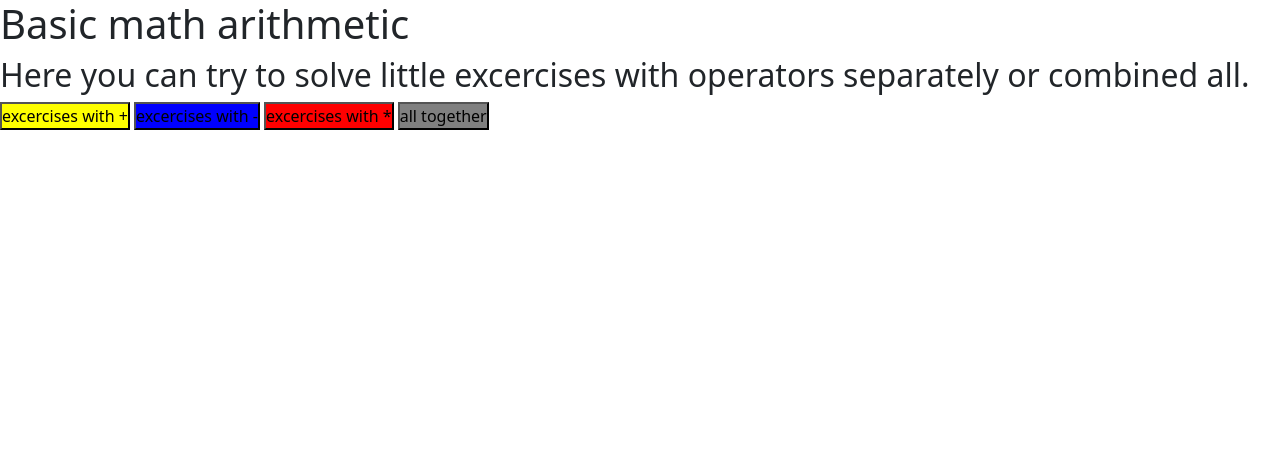
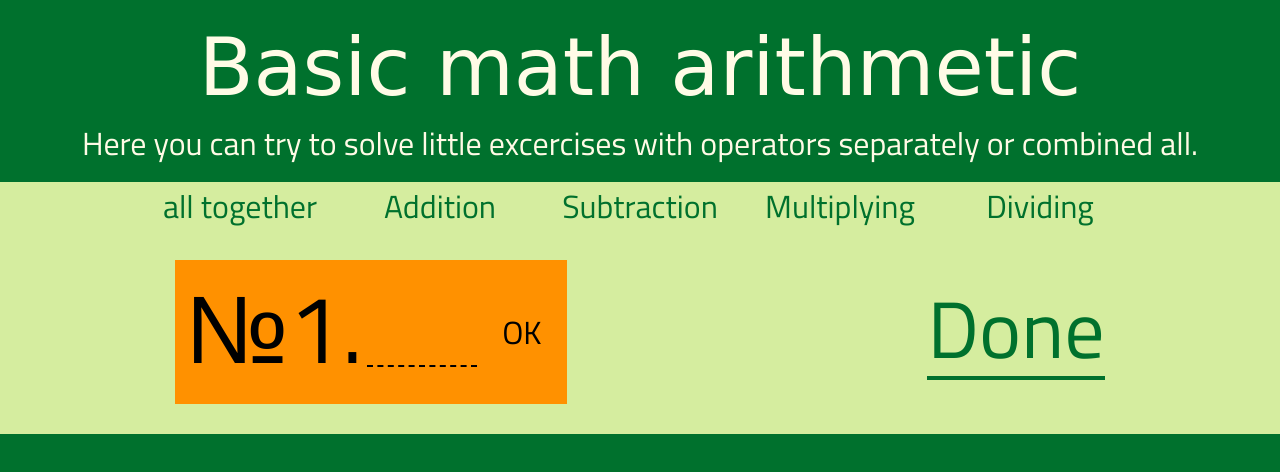
Before and after one commit to KaterinaGrabovyk/Mathematic-quiz, a plain HTML site: page index.html in a window 1280 px wide. Drawn offline with nearby package versions, Linux system fonts and the light colour scheme; a web font is replaced by a local one.

Commit message:
Added Division, Added styling

```diff
--- a/index.html
+++ b/index.html
@@ -6,59 +6,85 @@
     <meta http-equiv='expires' content='0'>
     <meta http-equiv='pragma' content='no-cache'>
 
+
+    <link rel="preconnect" href="https://fonts.googleapis.com">
+    <link rel="preconnect" href="https://fonts.gstatic.com" crossorigin>
+    <link href="https://fonts.googleapis.com/css2?family=Rosarivo:ital@0;1&display=swap" rel="stylesheet">
+
+    <link rel="preconnect" href="https://fonts.googleapis.com">
+<link rel="preconnect" href="https://fonts.gstatic.com" crossorigin>
+<link href="https://fonts.googleapis.com/css2?family=Titillium+Web:ital,wght@0,200;0,300;0,400;0,600;0,700;0,900;1,200;1,300;1,400;1,600;1,700&display=swap" rel="stylesheet">
+
     <link href="https://cdn.jsdelivr.net/npm/bootstrap@5.3.3/dist/css/bootstrap.min.css" rel="stylesheet" integrity="sha384-QWTKZyjpPEjISv5WaRU9OFeRpok6YctnYmDr5pNlyT2bRjXh0JMhjY6hW+ALEwIH" crossorigin="anonymous">
     <link rel="stylesheet" href="style.css">
     <meta name="viewport" content="width=device-width, initial-scale=1.0">
     <title>Simple math</title>
 </head>
 <body>
+
     <h1>Basic math arithmetic</h1>
    <h2>Here you can try to solve little excercises with operators separately or combined all.</h2>
+   <div class="all">
    <div class="buttons">
-    <button class="plus">excercises with + </button>
-    <button class="minus">excercises with - </button>
-    <button class="multiply">excercises with * </button>
     <button class="together">all together </button>
+    <button class="plus">Addition </button>
+    <button class="minus">Subtraction </button>
+    <button class="multiply">Multiplying </button>
+    <button class="divide">Dividing </button>
+
    </div>
    <div class="excercises">
       <div class="plus">
         <div class="excample">
-            <h3>ex 1</h3>
+            <h3>№1.</h3>
             <p></p>
-            <input onfocus=this.value='' type="number"  id="plus" placeholder="answer">
+            <input onfocus=this.value='' type="number"  id="plus" >
            <button>OK</button>
         </div>
         <div class="done">
-            <h1></h1>
+            <h1>Done</h1>
             <div></div>
         </div>
       </div>
       <div class="minus">
         <div class="excample">
-            <h3>ex 1</h3>
+            <h3>№1.</h3>
             <p></p>
-            <input onfocus=this.value='' type="number"  id="minus" placeholder="answer">
+            <input onfocus=this.value='' type="number"  id="minus"  >
            <button>OK</button>
         </div>
         <div class="done">
-            <h1></h1>
+            <h1>Done</h1>
             <div></div>
         </div>
       </div>
       <div class="multiply">
         <div class="excample">
-            <h3>ex 1</h3>
+            <h3>№1.</h3>
             <p></p>
-            <input onfocus=this.value='' type="number"  id="mult" placeholder="answer">
+            <input onfocus=this.value='' type="number"  id="mult"  >
            <button>OK</button>
         </div>
         <div class="done">
-            <h1></h1>
+            <h1>Done</h1>
             <div></div>
         </div>
       </div>
-      <div class="together"></div>
+      <div class="divide">
+        <div class="excample">
+            <h3>№1.</h3>
+            <p></p>
+            <input onfocus=this.value='' type="number"  id="divid"  >
+           <button>OK</button>
+        </div>
+        <div class="done">
+            <h1>Done</h1>
+            <div></div>
+        </div>
+      </div>
+      <!-- <div class="together"></div> -->
    </div>
+  </div>
     <script src="https://cdn.jsdelivr.net/npm/bootstrap@5.3.3/dist/js/bootstrap.bundle.min.js" integrity="sha384-YvpcrYf0tY3lHB60NNkmXc5s9fDVZLESaAA55NDzOxhy9GkcIdslK1eN7N6jIeHz" crossorigin="anonymous"></script>
     <script src="https://ajax.googleapis.com/ajax/libs/jquery/3.7.1/jquery.min.js"></script>
     <script src="math.js" charset="UTF-8"></script>
--- a/math.js
+++ b/math.js
@@ -1,5 +1,112 @@
 var buttons=$(".buttons>button");
 var exs=$(".excercises>div");
+
+
+function plus(){
+var one=Math.floor(Math.random()*100)+1;
+var two=Math.floor(Math.random()*100)+1;
+$(".plus .excample>p").text(one+" + "+two+" = ");
+    var res=one+two;
+    $(".plus input").click(function(){
+        $(".plus input").removeClass("textColAfter");
+    })
+    $(".plus button").click(function(){
+    var val=parseInt(document.getElementById("plus").value);
+    var add=".plus ";
+    var oper=" + ";
+    CalcRes(val,add,oper,one,two,res,plus);})
+}
+
+
+function minus(){
+    var one=Math.floor(Math.random()*100)+1;
+    var two=Math.floor(Math.random()*100)+1;
+    var res;
+    $(".minus .excample>p").text(one+" - "+two+" = ");
+    res=one-two;
+
+     $(".minus input").click(function(){
+        $(".minus input").removeClass("textColAfter");
+    })
+    $(".minus button").click(function(){
+        var val=parseInt(document.getElementById("minus").value);
+        var add=".minus ";
+        var oper=" - ";
+        CalcRes(val,add,oper,one,two,res,minus);
+    })
+}
+
+
+function multiply(){
+    var one=Math.floor(Math.random()*100)+1;
+    var two=Math.floor(Math.random()*20)+1;
+    $(".multiply .excample>p").text(one+" * "+two+" = ");
+    var res=one*two;
+    $(".multiply input").click(function(){
+        $(".multiply input").removeClass("textColAfter");
+    })
+    $(".multiply button").click(function(){
+        var val=parseInt(document.getElementById("mult").value);
+        var add=".multiply ";
+        var oper=" * ";
+        CalcRes(val,add,oper,one,two,res,multiply);
+    })
+}
+
+
+function divide(){
+    var one=Math.floor(Math.random()*100)+1;
+    var two=Math.floor(Math.random()*100)+1;
+    var res;
+    while(one%two>=1){
+     one=Math.floor(Math.random()*100)+1;
+     two=Math.floor(Math.random()*100)+1;
+    }
+    $(".divide input").click(function(){
+        $(".divide input").removeClass("textColAfter");
+    })
+
+    $(".divide .excample>p").text(one+" / "+two+" = ");
+    res=one/two;
+    $(".divide button").click(function(){
+        var val=parseInt(document.getElementById("divid").value);
+        var add=".divide ";
+        var oper=" / ";
+        CalcRes(val,add,oper,one,two,res,divide);
+    })
+}
+
+function CalcRes(e, pl,op,one,two,res,funk){
+    var dones=$(pl+".done p");
+    var a=one+op+two+" = "+res;
+    if(e===res){
+        console.log("right");
+        $(pl+".excample>h3").text("Congratulation!");
+        $(pl+".excample>p").text("");
+        e=0;
+        setTimeout(function(){
+            $(pl+".done div").prepend('<p>'+a+'</p>');
+            $(pl+".excample>h3").text("№"+(dones.length+2)+".");
+            $(pl+"input").addClass("textColAfter");
+            var hei = document.querySelector("div"+pl);
+            var height = hei.offsetHeight;
+            var newHeight = height + 100;
+             hei.setAttribute("height",newHeight+"px");
+             document.querySelector(".excercises").setAttribute("height",newHeight+"px");
+            funk();
+        },3000);
+
+    }else{
+        console.log("wrong");
+        $(pl+".excample>p").hide();
+        $(pl+".excample>h3").text("Wrong! Try again");
+        setTimeout(function(){
+            $(pl+".excample>p").show();
+            $(pl+".excample>h3").text("№"+(dones.length+2)+".");
+        },2000);
+
+    }
+}
 
 
 function visibility(){
@@ -15,77 +122,10 @@ function visibility(){
                     case "plus": plus();break;
                     case "minus": minus();break;
                     case "multiply": multiply();break;
+                    case "divide": divide();break;
                 }
             }
         }
     })
 }
-function plus(){
-var one=Math.floor(Math.random()*100)+1;
-var two=Math.floor(Math.random()*100)+1;
-$(".plus .excample>p").text(one+"+"+two+" = ");
-    var res=one+two;
-    $(".plus button").click(function(){
-    var val=parseInt(document.getElementById("plus").value);
-    var add=".plus ";
-    var oper="+";
-    CalcRes(val,add,oper,one,two,res,plus);})
-}
-function minus(){
-    var one=Math.floor(Math.random()*100)+1;
-    var two=Math.floor(Math.random()*100)+1;
-    var res;
-    if(one>two){
-    $(".minus .excample>p").text(one+"-"+two+" = ");
-    res=one-two;}
-    else{
-        $(".minus .excample>p").text(two+"-"+one+" = ");
-     res=two-one;}
-    $(".minus button").click(function(){
-        var val=parseInt(document.getElementById("minus").value);
-        var add=".minus ";
-        var oper="-";
-        CalcRes(val,add,oper,one,two,res,minus);
-    })
-}
-function multiply(){
-    var one=Math.floor(Math.random()*100)+1;
-    var two=Math.floor(Math.random()*20)+1;
-    $(".multiply .excample>p").text(one+"*"+two+" = ");
-    var res=one*two;
-    $(".multiply button").click(function(){
-        var val=parseInt(document.getElementById("mult").value);
-        var add=".multiply ";
-        var oper="*";
-        CalcRes(val,add,oper,one,two,res,multiply);
-    })
-}
-function CalcRes(e, pl,op,one,two,res,funk){
-    var dones=$(pl+".done>p");
-    var a=one+op+two+"="+res;
-    if(e===res){
-        console.log("right");
-        $(pl+".excample>h3").text("Congratulation!");
-        $(pl+".excample>p").text("");
-        setTimeout(function(){
-            $(pl+".done h1").text("Done");
-            $(pl+".done div").prepend('<p>'+a+'</p>');
-            $(pl+".excample>h3").text("ex "+(dones.length+2));
-            funk();
-        },3000);
-
-    }else{
-        console.log("wrong");
-        $(pl+".excample>p").hide();
-        $(pl+".excample>h3").text("Wrong! Try again");
-        setTimeout(function(){
-            $(pl+".excample>p").show();
-            $(pl+".excample>h3").text("ex "+(dones.length+2));
-        },2000);
-
-    }
-}
-
-
-
 visibility();
--- a/style.css
+++ b/style.css
@@ -1,36 +1,107 @@
 *{
     margin: 0;
     padding: 0;
+    font-family: "Titillium Web", sans-serif;
+    color: #00712D;
+}
+body{
+    background-color: #00712D;
+}
+
+h1,h2{
+    text-align: center;
+    color: #FFFBE6;
+}
+h1{
+    font-family: "Rosarivo", cursive;
+    margin-top: 20px;
+    font-size: 5rem;
+}
+.all{
+    background-color: #D5ED9F;
+    width: 100%;
+}
+.buttons{
+    justify-content: center;
+margin-top: 20px;
+display: flex;
+}
+button{
+    width: 200px;
+    font-size: 2rem;
+    border: none;
+    background-color: #D5ED9F;
 }
 .excercises{
+    background-color: #D5ED9F;
     position: relative;
+    display: flex;
+    justify-content: center;
 }
 .excercises>div{
-border: 1px solid;
+    padding-top: 30px;
 width: 100%;
-height: 400px;
+background-color: #D5ED9F;
 position: absolute;
-visibility:hidden;
-}
-.plus {
-    background-color: yellow;
+gap: 10px;
+/* visibility:hidden; */
+display: flex;
+justify-content: space-around;
+padding-bottom: 30px;
 
 }
-.minus {
-    background-color: blue;
+
+.excample{
+    display: flex;
+    background-color: #FF9100;
+    align-items: center;
+    color: black;
+    padding: 10px;
 }
-.multiply {
-    background-color: red;
+h3{
+    font-size: 6rem;
+    margin-right: 4px;
 }
-.division {
-    background-color: green;
+input{
+    color: rgb(255, 0, 0);
+    font-weight: bold;
+    width: 110px;
+    outline: none;
+    text-align: center;
+    border: none;
+    background: rgba( 0, 0, 0, 0 );
+    border-bottom: 2px dashed black;
+    font-size: 2.8rem;
+    margin-right: 10px;
 }
-.together {
-    background-color: gray;
+input::placeholder{
+    color: white;
 }
+input::-webkit-outer-spin-button,
+input::-webkit-inner-spin-button {
+  -webkit-appearance: none;
+  margin: 0;
+}
+.excample p{
+font-size: 3.5rem;
 
-.excercises>div{
-    display: flex;
-    align-items: center;
-    flex-direction: column;
 }
+ .textColAfter{
+    color: grey;
+ }
+ .excample button{
+    width: 70px;
+    height: 70px;
+    color: black;
+    background: rgba( 0, 0, 0, 0 );
+ }
+
+ .done h1{
+    color: #00712D;
+    font-family: "Titillium Web", sans-serif;
+    font-size: 5rem;
+    border-bottom: 4px solid;
+ }
+ .done div{
+    font-size: 3.5rem;
+ }
```
